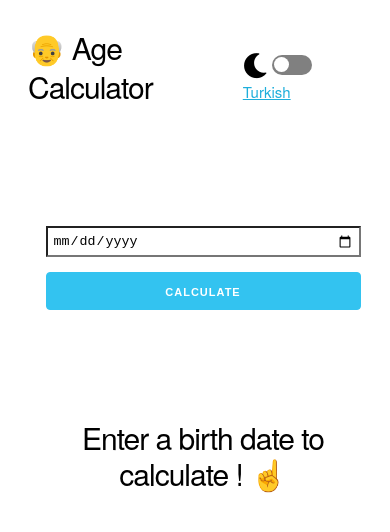
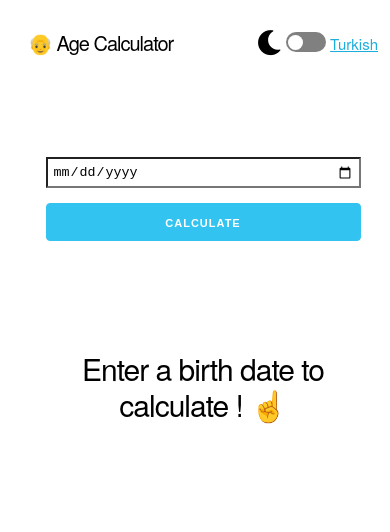
Before and after one commit to emirmatik/how-old-are-you, a plain HTML site: page index.html in a window 390 px wide. Drawn offline with Linux system fonts and the light colour scheme.

Commit message:
Update app.css

```diff
--- a/css/app.css
+++ b/css/app.css
@@ -10,7 +10,10 @@ body {
   padding-top: 2rem;
   display: flex;
   align-items: center;
-  justify-content: flex-end;
+  justify-content: space-between;
+}
+#logo {
+  margin: 0;
 }
 .switch {
   position: relative;
@@ -49,9 +52,6 @@ input:checked + .slider {
 input:checked + .slider:before {
   transform: translateX(20px);
 }
-.dark-div {
-  margin-right: 2rem;
-}
 .fa-moon {
   font-size: 2.5rem;
   transform: translateY(0.2rem);
@@ -83,6 +83,9 @@ form {
 }
 
 @media screen and (max-width: 700px) {
+   #logo {
+    font-size: 2rem;
+  }
   form {
     width: 90%;
   }
```
